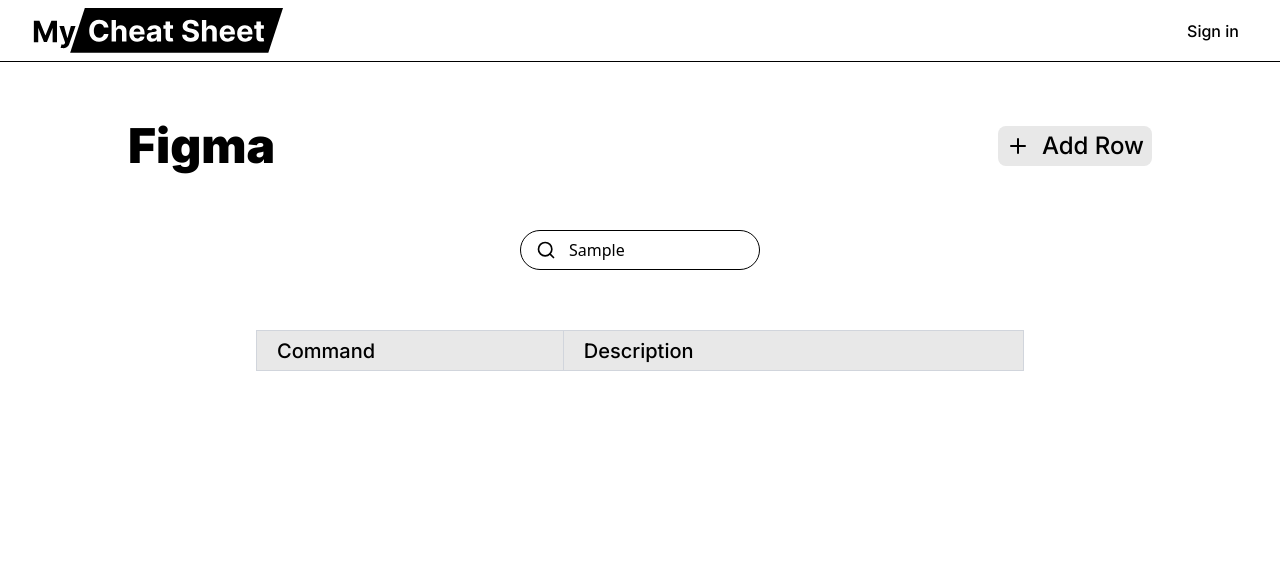
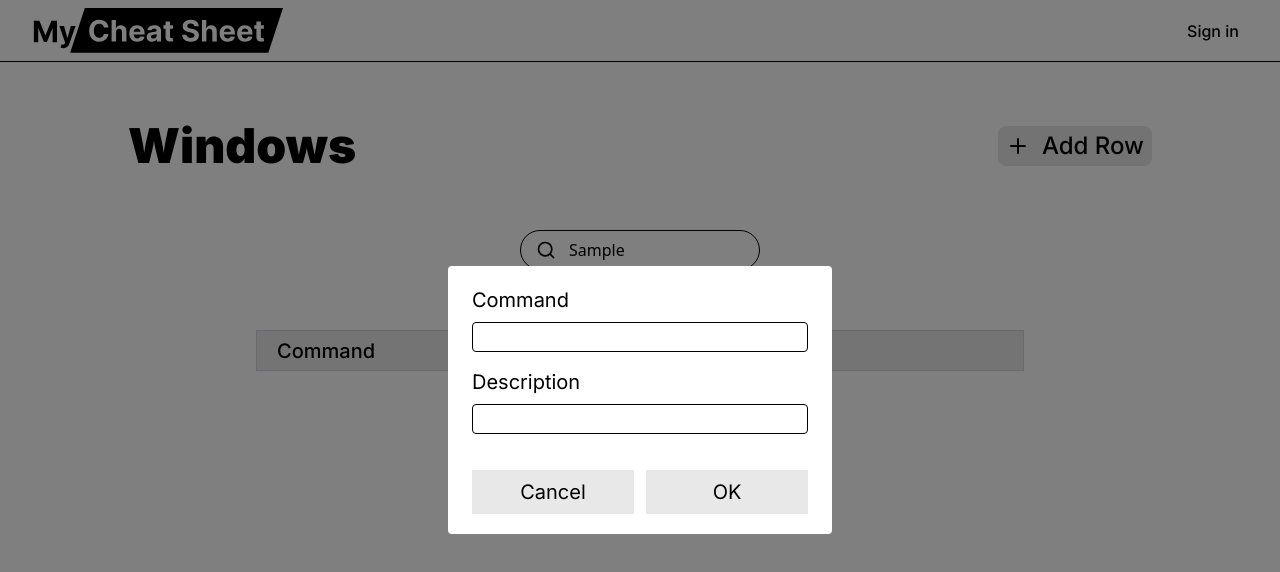
Before and after one commit to tohitoc/my-cheat-sheet, a React (Vite) app: page / in a window 1280 px wide. Both pictures are taken after typing "Sample" into the empty fields and a click on the button "Add Row". Shown: the top 572 px of the page. Built offline with nearby package versions, Linux system fonts and the light colour scheme; no server answers.

Commit message:
Add functionality to write database on table page

```diff
--- a/convex/_generated/api.d.ts
+++ b/convex/_generated/api.d.ts
@@ -9,6 +9,7 @@
  */
 
 import type * as sheet from "../sheet.js";
+import type * as table from "../table.js";
 
 import type {
   ApiFromModules,
@@ -26,6 +27,7 @@
  */
 declare const fullApi: ApiFromModules<{
   sheet: typeof sheet;
+  table: typeof table;
 }>;
 declare const fullApiWithMounts: typeof fullApi;
 
--- /dev/null
+++ b/convex/schema.ts
@@ -0,0 +1,14 @@
+import { defineSchema, defineTable } from "convex/server";
+import { v } from "convex/values";
+
+export default defineSchema({
+  sample: defineTable({
+    command: v.string(),
+    description: v.string(),
+  }).searchIndex("search_cmd", {
+    searchField: "command",
+  }),
+  sheet: defineTable({
+    name: v.string(),
+  }),
+});
--- /dev/null
+++ b/convex/table.ts
@@ -0,0 +1,15 @@
+import { query, mutation } from "./_generated/server";
+import { v } from "convex/values";
+
+export const addRow = mutation({
+  args: {
+    command: v.string(),
+    description: v.string(),
+  },
+  handler: async (ctx, args) => {
+    await ctx.db.insert("sample", {
+      command: args.command,
+      description: args.description,
+    });
+  },
+});
--- a/src/TablePage.jsx
+++ b/src/TablePage.jsx
@@ -1,15 +1,29 @@
 import Header from "./Header";
-import { Plus } from "lucide-react";
-import { Search } from "lucide-react";
+import { Plus, Search } from "lucide-react";
 import EditableTable from "./EditableTable";
+import { useState } from "react";
+import { useMutation } from "convex/react";
+import { api } from "../convex/_generated/api";
 
 export default function TablePage() {
+  const [open, setOpen] = useState(false);
+  const [command, setCommand] = useState("");
+  const [description, setDescription] = useState("");
+  const addRow = useMutation(api.table.addRow);
+
+  async function handleSubmit(e) {
+    e.preventDefault();
+    await addRow({ command: command, description: description });
+    setCommand("");
+    setDescription("");
+  }
+
   return (
     <>
       <Header />
       <div className="flex justify-between items-center w-full max-w-4/5 mx-auto mb-15">
-        <h1 className="font-inter font-black text-5xl">Figma</h1>
-        <button type="button" className="flex gap-3 px-2 py-1 rounded-lg justify-between items-center bg-e8e8e8 hover:bg-gray-300">
+        <h1 className="font-inter font-black text-5xl">Windows</h1>
+        <button onClick={() => setOpen(true)} type="button" className="flex gap-3 px-2 py-1 rounded-lg justify-between items-center bg-e8e8e8 hover:bg-gray-300">
           <Plus size={24} />
           <span className="font-inter text-2xl font-medium">Add Row</span>
         </button>
@@ -25,6 +39,32 @@
         />
       </div>
       <EditableTable />
+      {open && (
+        <div className="fixed inset-0 z-50 bg-black/50 flex items-center justify-center">
+          <form onSubmit={handleSubmit} className="bg-white py-5 px-6 w-[384px] min-h-[176px] rounded-sm">
+            <label className="font-inter text-xl font-normal block mb-2">Command</label>
+            <input className="border rounded-sm mb-4 w-full font-inter text-lg font-normal"
+              type="text"
+              value={command}
+              onChange={(e) => setCommand(e.target.value)}
+            />
+            <label className="font-inter text-xl font-normal block mb-2">Description</label>
+            <input className="border rounded-sm mb-9 w-full font-inter text-lg font-normal"
+              type="text"
+              value={description}
+              onChange={(e) => setDescription(e.target.value)}
+            />
+            <div className="flex justify-between w-full">
+              <button onClick={() => setOpen(false)} type="button" className="hover:bg-gray-300 w-[162px] h-[44px] bg-e8e8e8 font-inter font-normal text-xl">
+                Cancel
+              </button>
+              <button type="submit" className="hover:bg-gray-300 w-[162px] h-[44px] bg-e8e8e8 font-inter font-normal text-xl">
+                OK
+              </button>
+            </div>
+          </form>
+        </div>
+      )}
     </>
   );
 }
```
Also changed, not shown: convex/_generated/dataModel.d.ts (+18 -16 lines).
